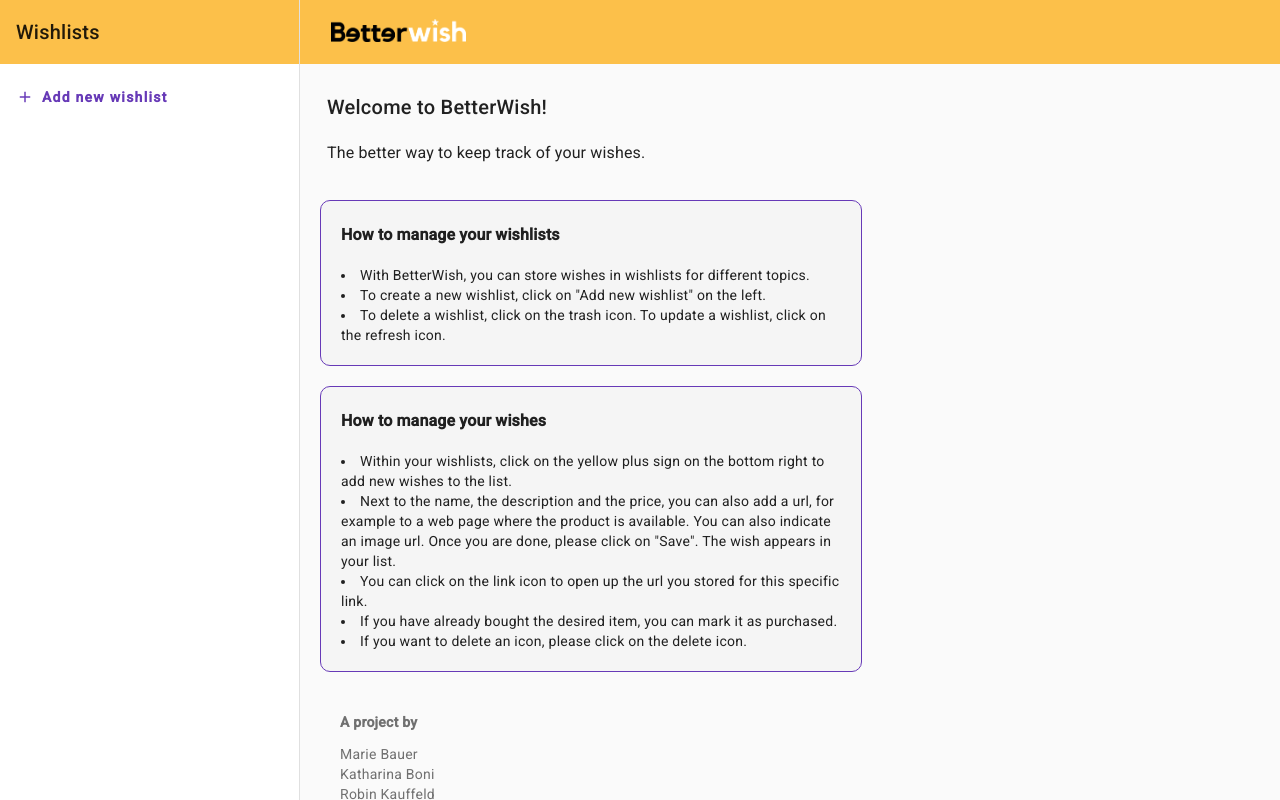
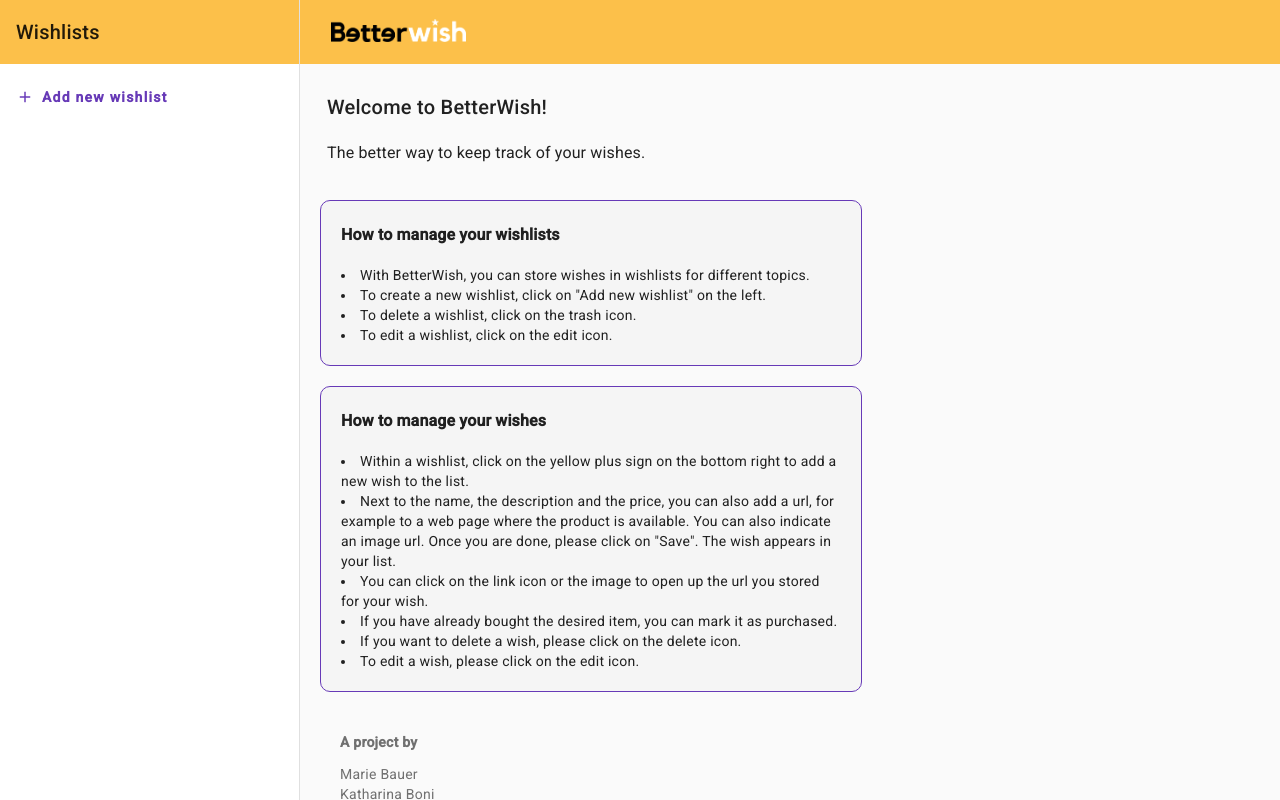
Before and after one commit to on21viktoria/better-wish, an Angular app: page / in a window 1280 px wide. Built offline with nearby package versions, Linux system fonts and the light colour scheme.

Commit message:
Edited description

```diff
--- a/src/app/components/home/home.component.html
+++ b/src/app/components/home/home.component.html
@@ -8,16 +8,14 @@
     With BetterWish, you can store wishes in wishlists for different topics.
   </li>
   <li>To create a new wishlist, click on "Add new wishlist" on the left.</li>
-  <li>
-    To delete a wishlist, click on the trash icon. To update a wishlist, click
-    on the refresh icon.
-  </li>
+  <li>To delete a wishlist, click on the trash icon.</li>
+  <li>To edit a wishlist, click on the edit icon.</li>
 </div>
 <div class="tutorial-wrapper">
   <h3>How to manage your wishes</h3>
   <li>
-    Within your wishlists, click on the yellow plus sign on the bottom right to
-    add new wishes to the list.
+    Within a wishlist, click on the yellow plus sign on the bottom right to add
+    a new wish to the list.
   </li>
   <li>
     Next to the name, the description and the price, you can also add a url, for
@@ -26,13 +24,14 @@
     your list.
   </li>
   <li>
-    You can click on the link icon to open up the url you stored for this
-    specific link.
+    You can click on the link icon or the image to open up the url you stored
+    for your wish.
   </li>
   <li>
     If you have already bought the desired item, you can mark it as purchased.
   </li>
-  <li>If you want to delete an icon, please click on the delete icon.</li>
+  <li>If you want to delete a wish, please click on the delete icon.</li>
+  <li>To edit a wish, please click on the edit icon.</li>
 </div>
 <div class="footer">
   <p>A project by</p>
```
